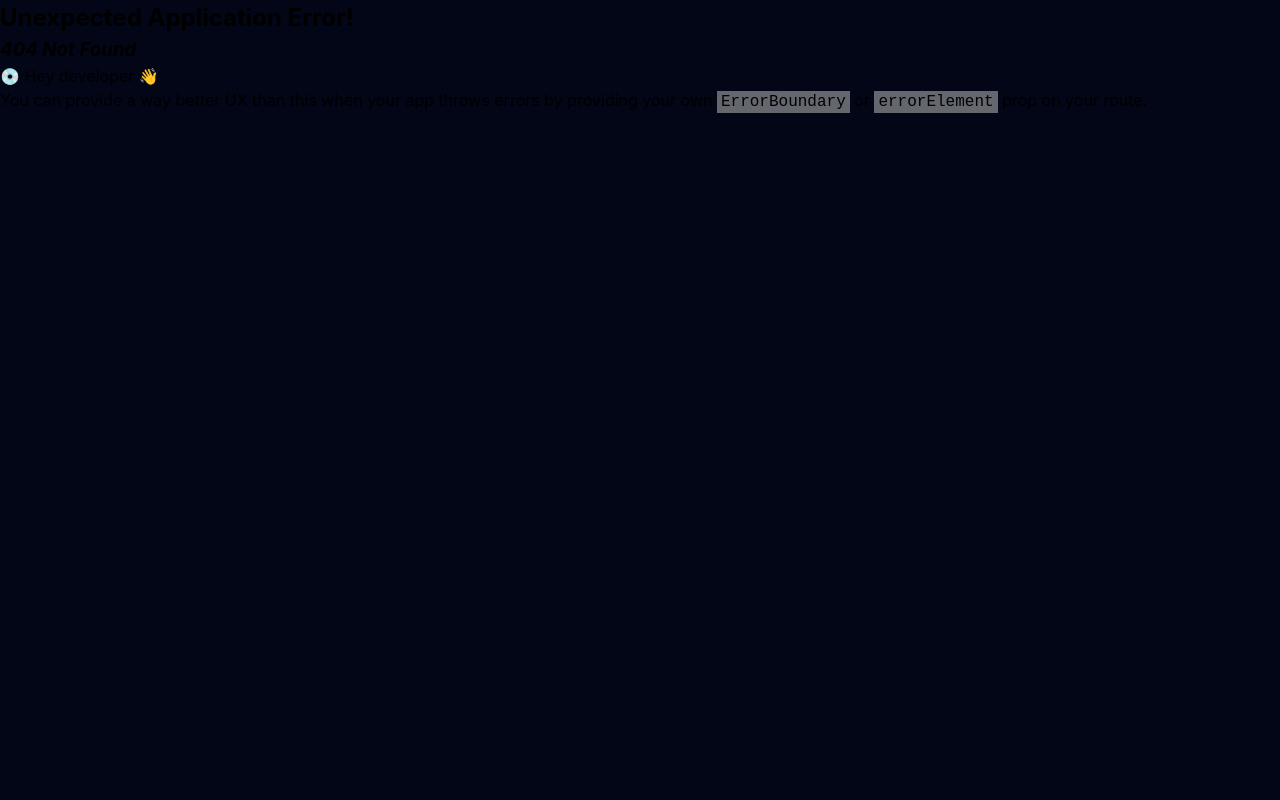
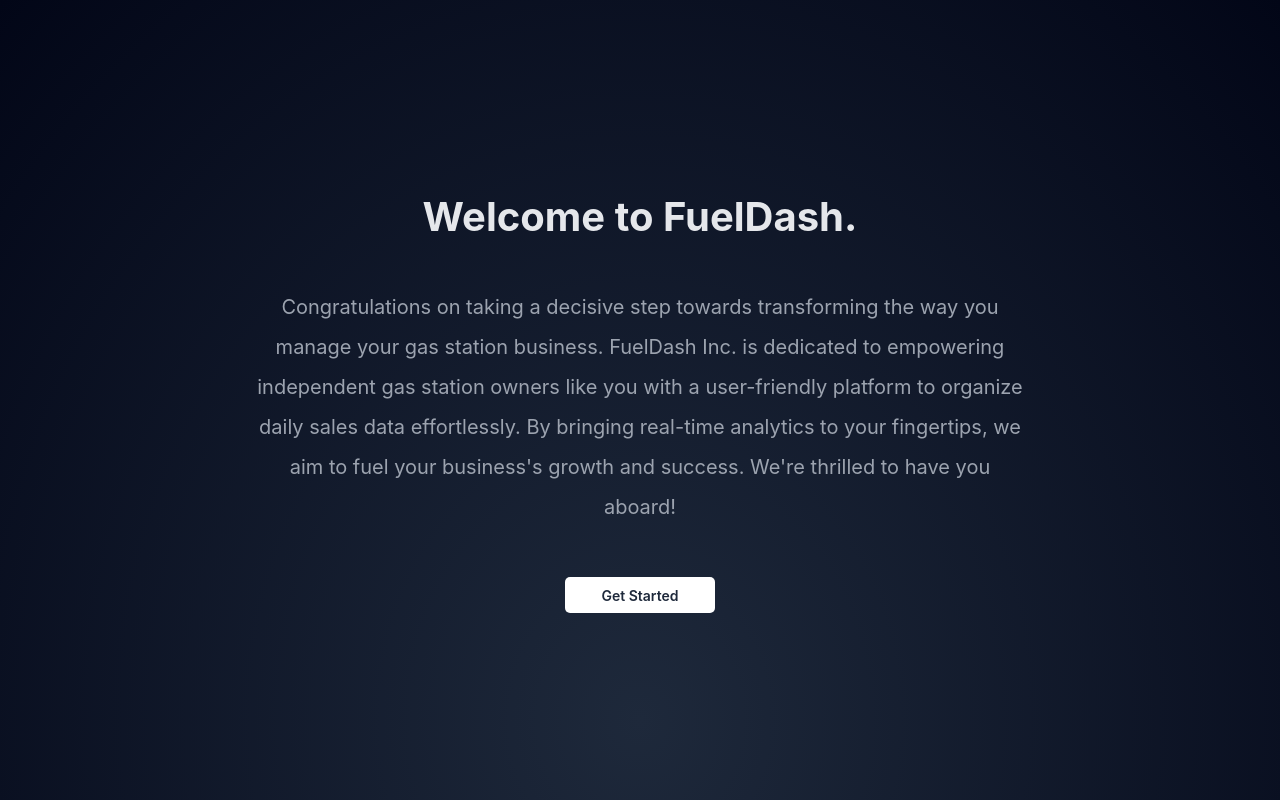
Before and after one commit to asingh714/FuelDash, a React (Vite) app in the folder client/: page /welcome in a window 1280 px wide. Before the commit this address had no page. Built offline with nearby package versions, Linux system fonts and the light colour scheme; sample sign-in values are in the browser's storage.

Commit message:
created a welcome page

```diff
--- a/client/src/App.jsx
+++ b/client/src/App.jsx
@@ -9,6 +9,7 @@ import TermsOfUse from "./Pages/TermsOfUse/TermsOfUse.jsx";
 import DetailedReports from "./Pages/DetailedReports/DetailedReports.jsx";
 import Profile from "./Pages/Profile/Profile.jsx";
 import Properties from "./Pages/Properties/Properties.jsx";
+import Welcome from "./Pages/Welcome/Welcome.jsx";
 
 import "./styles/global.scss";
 
@@ -58,6 +59,10 @@ function App() {
           element: <SignUp />,
         },
         {
+          path: "/welcome",
+          element: <Welcome />,
+        },
+        {
           path: "/terms-of-use",
           element: <TermsOfUse />,
         },
--- a/client/src/Components/SignUpForm/signupForm.jsx
+++ b/client/src/Components/SignUpForm/signupForm.jsx
@@ -53,7 +53,7 @@ const SignupForm = () => {
             password,
           });
           localStorage.setItem("currentUser", JSON.stringify(res.data));
-          navigate("/"); // HERE
+          navigate("/welcome");
         } catch (error) {
           setError(error.response.data.msg);
         }
--- /dev/null
+++ b/client/src/Pages/Welcome/Welcome.jsx
@@ -0,0 +1,37 @@
+import { useEffect } from "react";
+
+import { Link, useNavigate } from "react-router-dom";
+
+import "./Welcome.scss";
+
+const Welcome = () => {
+  const navigate = useNavigate();
+
+  useEffect(() => {
+    const currentUser = JSON.parse(localStorage.getItem("currentUser"));
+
+    if (!currentUser) {
+      navigate("/login");
+    }
+  }, [navigate]);
+
+  return (
+    <div className="welcome-container">
+      <h1 className="welcome-header fade-in">Welcome to FuelDash.</h1>
+      <p className="welcome-text">
+        Congratulations on taking a decisive step towards transforming the way
+        you manage your gas station business. FuelDash Inc. is dedicated to
+        empowering independent gas station owners like you with a user-friendly
+        platform to organize daily sales data effortlessly. By bringing
+        real-time analytics to your fingertips, we aim to fuel your
+        business&apos;s growth and success. We&apos;re thrilled to have you
+        aboard!
+      </p>
+      <Link to="/properties" className="welcome-btn">
+        Get Started
+      </Link>
+    </div>
+  );
+};
+
+export default Welcome;
--- /dev/null
+++ b/client/src/Pages/Welcome/Welcome.scss
@@ -0,0 +1,52 @@
+@import "../../styles/variables.scss";
+
+.welcome-container {
+  color: #fff;
+  height: 100vh;
+  display: flex;
+  flex-direction: column;
+  justify-content: center;
+  align-items: center;
+  background: radial-gradient(at 50% 90%, $slate-800, $slate-950);
+
+  .welcome-header {
+    font-size: 4rem;
+    color: $gray-200;
+    margin-bottom: 4rem;
+  }
+
+  .fade-in {
+    animation: fadeIn 2s ease-in-out forwards;
+  }
+
+  .welcome-text {
+    width: 60%;
+    line-height: 4rem;
+    font-size: 2rem;
+    text-align: center;
+    color: $gray-400;
+    margin-bottom: 5rem;
+  }
+
+  .welcome-btn {
+    width: 15rem;
+    padding: 0.75rem 0rem;
+    border-radius: 5px;
+    font-size: 1.4rem;
+    cursor: pointer;
+    font-weight: 600;
+    color: $slate-800;
+    border: 0;
+    text-align: center;
+    background-color: white;
+  }
+}
+
+@keyframes fadeIn {
+  from {
+    opacity: 0;
+  }
+  to {
+    opacity: 1;
+  }
+}
```
